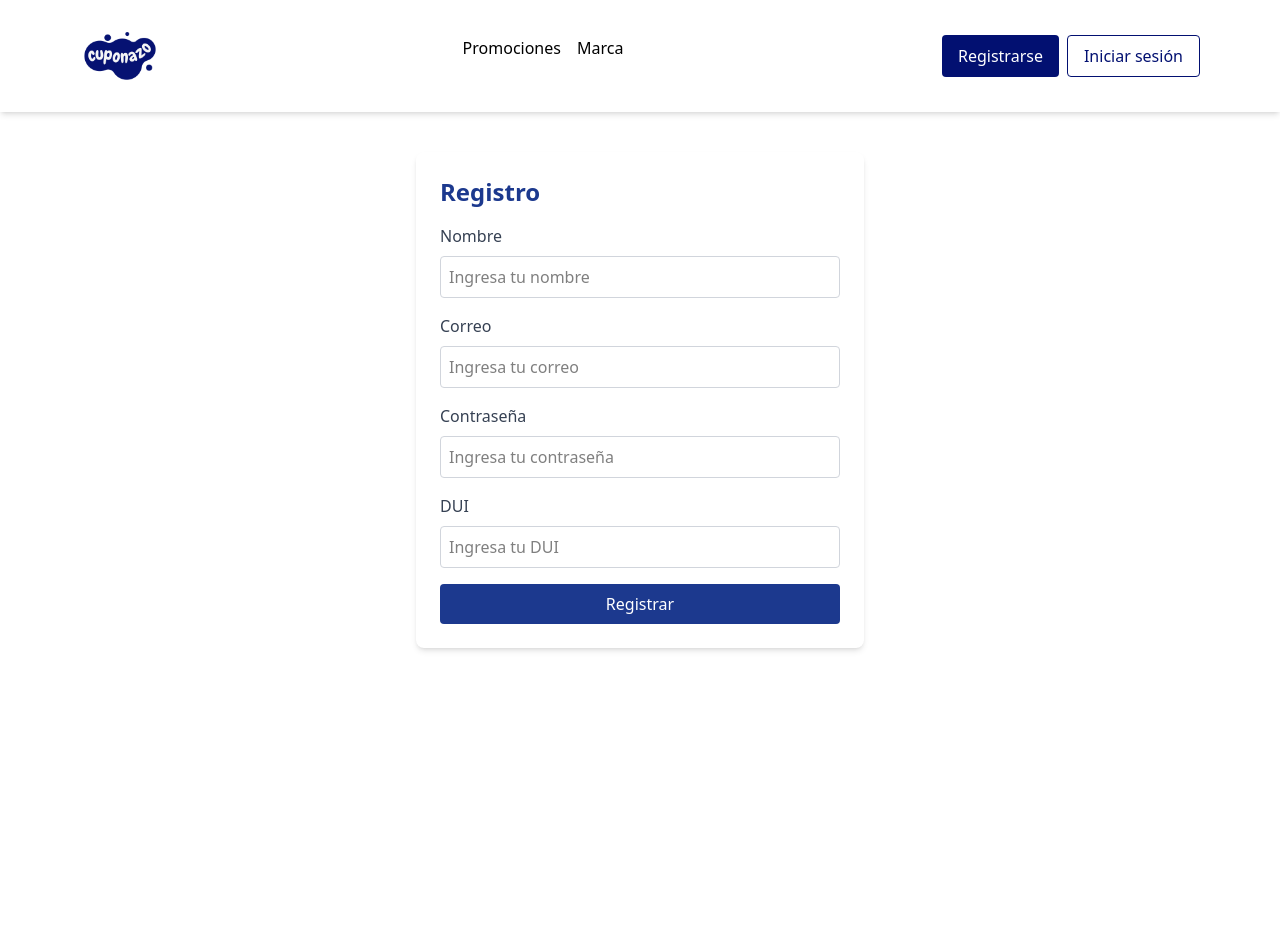
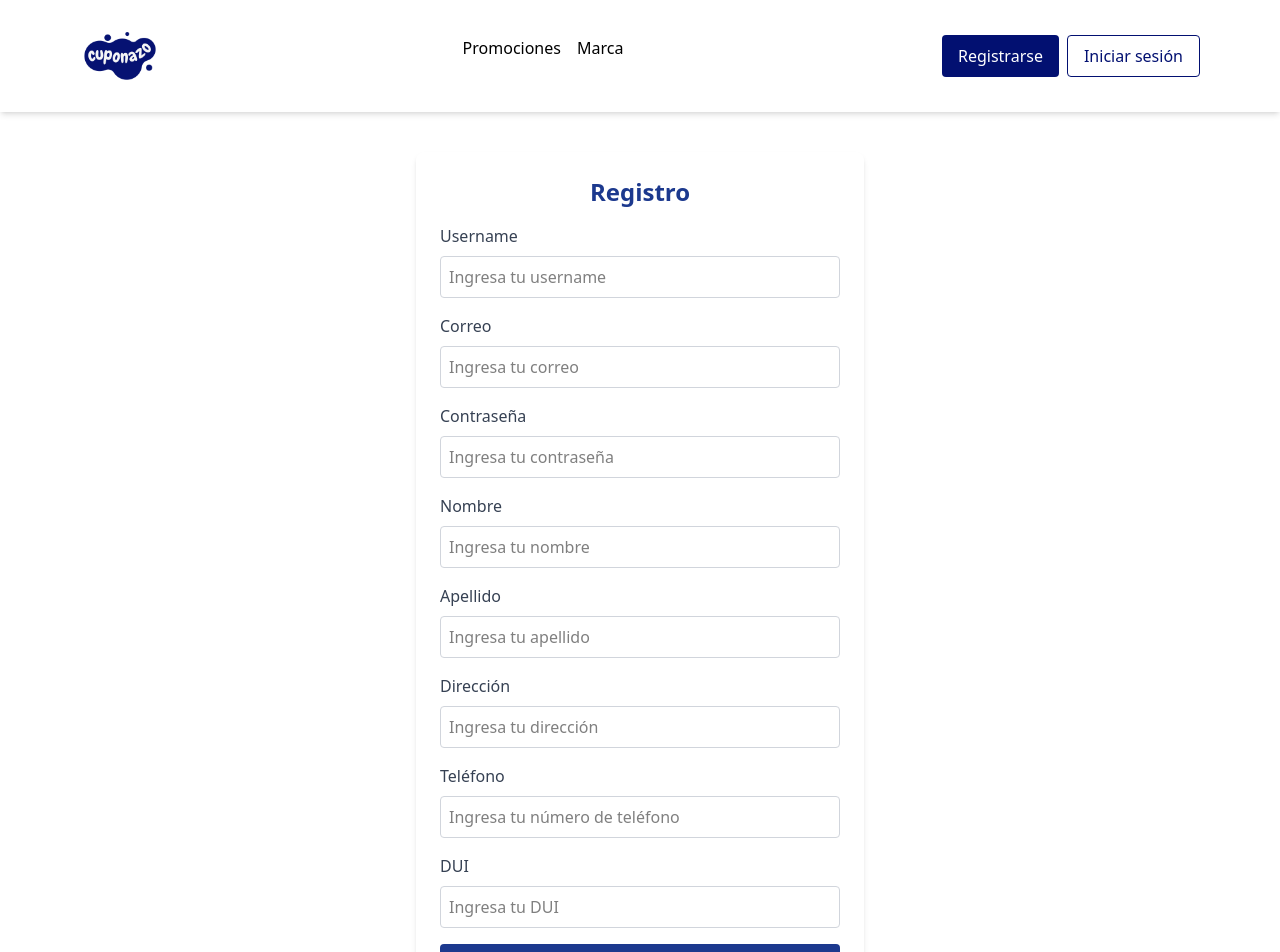
Before and after one commit to OriD-19/la_cuponera_frontend, a React (Vite) app: page /registro in a window 1280 px wide. Shown: the top 952 px of the page. Before the commit the page ends 800 px from the top, so only its background shows below. Built offline with nearby package versions, Linux system fonts and the light colour scheme.

Commit message:
Update login registro 1.7

```diff
--- a/src/Iniciosesion_cliente/Iniciarsesion.jsx
+++ b/src/Iniciosesion_cliente/Iniciarsesion.jsx
@@ -2,7 +2,7 @@ import React, { useState } from "react";
 
 export const IniciarSesion = () => {
     const [formData, setFormData] = useState({
-        correo: '',
+        usuario: '',
         contrasena: '',
     });
 
@@ -19,7 +19,7 @@ export const IniciarSesion = () => {
     const handleSubmit = async (e) => {
         e.preventDefault();
 
-        if (!formData.correo || !formData.contrasena) {
+        if (!formData.usuario || !formData.contrasena) {
             setError('Por favor, ingresa todos los datos');
             return;
         }
@@ -28,7 +28,7 @@ export const IniciarSesion = () => {
         setMensaje('');
 
         try {
-            const response = await fetch('http://localhost:5000/api/login', {
+            const response = await fetch('https://ez7weiqisc.execute-api.us-east-1.amazonaws.com/v1/users/client/login', {
                 method: 'POST',
                 headers: {
                     'Content-Type': 'application/json',
@@ -57,16 +57,35 @@ export const IniciarSesion = () => {
                 {mensaje && <p className="text-green-500 text-sm mb-4">{mensaje}</p>}
                 <form onSubmit={handleSubmit}>
                     <div className="mb-4">
-                        <label htmlFor="correo" className="block text-gray-700">Correo</label>
-                        <input type="email" id="correo" name="correo" value={formData.correo} onChange={handleChange}
-                            className="w-full border border-gray-300 p-2 rounded mt-2" placeholder="Ingresa tu correo" />
+                        <label htmlFor="usuario" className="block text-gray-700">Usuario</label>
+                        <input
+                            type="text"
+                            id="usuario"
+                            name="usuario"
+                            value={formData.usuario}
+                            onChange={handleChange}
+                            className="w-full border border-gray-300 p-2 rounded mt-2"
+                            placeholder="Ingresa tu usuario"
+                        />
                     </div>
                     <div className="mb-4">
                         <label htmlFor="contrasena" className="block text-gray-700">Contraseña</label>
-                        <input type="password" id="contrasena" name="contrasena" value={formData.contrasena} onChange={handleChange}
-                            className="w-full border border-gray-300 p-2 rounded mt-2" placeholder="Ingresa tu contraseña" />
+                        <input
+                            type="password"
+                            id="contrasena"
+                            name="contrasena"
+                            value={formData.contrasena}
+                            onChange={handleChange}
+                            className="w-full border border-gray-300 p-2 rounded mt-2"
+                            placeholder="Ingresa tu contraseña"
+                        />
                     </div>
-                    <button type="submit" className="w-full bg-blue-900 text-white py-2 rounded">Iniciar sesión</button>
+                    <button
+                        type="submit"
+                        className="w-full bg-blue-900 text-white py-2 rounded"
+                    >
+                        Iniciar sesión
+                    </button>
                 </form>
             </div>
         </div>
--- a/src/Registro_cliente/Registro.jsx
+++ b/src/Registro_cliente/Registro.jsx
@@ -2,9 +2,13 @@ import React, { useState } from "react";
 
 export const Registro = () => {
     const [formData, setFormData] = useState({
-        nombre: '',
-        correo: '',
-        contrasena: '',
+        username: '',
+        email: '',
+        password: '',
+        firstName: '',
+        lastName: '',
+        address: '',
+        phoneNumber: '',
         dui: '',
     });
 
@@ -21,7 +25,9 @@ export const Registro = () => {
     const handleSubmit = async (e) => {
         e.preventDefault();
 
-        if (!formData.nombre || !formData.correo || !formData.contrasena || !formData.dui) {
+        // Validación de campos
+        if (!formData.username || !formData.email || !formData.password || !formData.firstName ||
+            !formData.lastName || !formData.address || !formData.phoneNumber || !formData.dui) {
             setError('Por favor, complete todos los campos');
             return;
         }
@@ -30,6 +36,7 @@ export const Registro = () => {
         setMensaje('');
 
         try {
+            // Llamada a la API para registrar al usuario
             const response = await fetch('https://ez7weiqisc.execute-api.us-east-1.amazonaws.com/v1/users/client/register', {
                 method: 'POST',
                 headers: {
@@ -43,7 +50,16 @@ export const Registro = () => {
 
             if (response.ok) {
                 setMensaje('Registro exitoso.');
-                setFormData({ nombre: '', correo: '', contrasena: '', dui: '' });
+                setFormData({
+                    username: '',
+                    email: '',
+                    password: '',
+                    firstName: '',
+                    lastName: '',
+                    address: '',
+                    phoneNumber: '',
+                    dui: '',
+                });
             } else {
                 setError(data.message || 'Error en el registro');
             }
@@ -54,31 +70,112 @@ export const Registro = () => {
 
     return (
         <div className="max-w-md mx-auto mt-10 bg-white p-6 shadow-md rounded-lg">
-            <h2 className="text-2xl font-semibold text-blue-900 mb-4">Registro</h2>
+            <h2 className="text-2xl font-semibold text-blue-900 mb-4 text-center">Registro</h2>
             {error && <p className="text-red-500 text-sm mb-4">{error}</p>}
             {mensaje && <p className="text-green-500 text-sm mb-4">{mensaje}</p>}
             <form onSubmit={handleSubmit}>
                 <div className="mb-4">
-                    <label htmlFor="nombre" className="block text-gray-700">Nombre</label>
-                    <input type="text" id="nombre" name="nombre" value={formData.nombre} onChange={handleChange}
-                        className="w-full border border-gray-300 p-2 rounded mt-2" placeholder="Ingresa tu nombre" />
+                    <label htmlFor="username" className="block text-gray-700">Username</label>
+                    <input
+                        type="text"
+                        id="username"
+                        name="username"
+                        value={formData.username}
+                        onChange={handleChange}
+                        className="w-full border border-gray-300 p-2 rounded mt-2"
+                        placeholder="Ingresa tu username"
+                    />
                 </div>
                 <div className="mb-4">
-                    <label htmlFor="correo" className="block text-gray-700">Correo</label>
-                    <input type="email" id="correo" name="correo" value={formData.correo} onChange={handleChange}
-                        className="w-full border border-gray-300 p-2 rounded mt-2" placeholder="Ingresa tu correo" />
+                    <label htmlFor="email" className="block text-gray-700">Correo</label>
+                    <input
+                        type="email"
+                        id="email"
+                        name="email"
+                        value={formData.email}
+                        onChange={handleChange}
+                        className="w-full border border-gray-300 p-2 rounded mt-2"
+                        placeholder="Ingresa tu correo"
+                    />
                 </div>
                 <div className="mb-4">
-                    <label htmlFor="contrasena" className="block text-gray-700">Contraseña</label>
-                    <input type="password" id="contrasena" name="contrasena" value={formData.contrasena} onChange={handleChange}
-                        className="w-full border border-gray-300 p-2 rounded mt-2" placeholder="Ingresa tu contraseña" />
+                    <label htmlFor="password" className="block text-gray-700">Contraseña</label>
+                    <input
+                        type="password"
+                        id="password"
+                        name="password"
+                        value={formData.password}
+                        onChange={handleChange}
+                        className="w-full border border-gray-300 p-2 rounded mt-2"
+                        placeholder="Ingresa tu contraseña"
+                    />
+                </div>
+                <div className="mb-4">
+                    <label htmlFor="firstName" className="block text-gray-700">Nombre</label>
+                    <input
+                        type="text"
+                        id="firstName"
+                        name="firstName"
+                        value={formData.firstName}
+                        onChange={handleChange}
+                        className="w-full border border-gray-300 p-2 rounded mt-2"
+                        placeholder="Ingresa tu nombre"
+                    />
+                </div>
+                <div className="mb-4">
+                    <label htmlFor="lastName" className="block text-gray-700">Apellido</label>
+                    <input
+                        type="text"
+                        id="lastName"
+                        name="lastName"
+                        value={formData.lastName}
+                        onChange={handleChange}
+                        className="w-full border border-gray-300 p-2 rounded mt-2"
+                        placeholder="Ingresa tu apellido"
+                    />
+                </div>
+                <div className="mb-4">
+                    <label htmlFor="address" className="block text-gray-700">Dirección</label>
+                    <input
+                        type="text"
+                        id="address"
+                        name="address"
+                        value={formData.address}
+                        onChange={handleChange}
+                        className="w-full border border-gray-300 p-2 rounded mt-2"
+                        placeholder="Ingresa tu dirección"
+                    />
+                </div>
+                <div className="mb-4">
+                    <label htmlFor="phoneNumber" className="block text-gray-700">Teléfono</label>
+                    <input
+                        type="text"
+                        id="phoneNumber"
+                        name="phoneNumber"
+                        value={formData.phoneNumber}
+                        onChange={handleChange}
+                        className="w-full border border-gray-300 p-2 rounded mt-2"
+                        placeholder="Ingresa tu número de teléfono"
+                    />
                 </div>
                 <div className="mb-4">
                     <label htmlFor="dui" className="block text-gray-700">DUI</label>
-                    <input type="text" id="dui" name="dui" value={formData.dui} onChange={handleChange}
-                        className="w-full border border-gray-300 p-2 rounded mt-2" placeholder="Ingresa tu DUI" />
+                    <input
+                        type="text"
+                        id="dui"
+                        name="dui"
+                        value={formData.dui}
+                        onChange={handleChange}
+                        className="w-full border border-gray-300 p-2 rounded mt-2"
+                        placeholder="Ingresa tu DUI"
+                    />
                 </div>
-                <button type="submit" className="w-full bg-blue-900 text-white py-2 rounded">Registrar</button>
+                <button
+                    type="submit"
+                    className="w-full bg-blue-900 text-white py-2 rounded"
+                >
+                    Registrar
+                </button>
             </form>
         </div>
     );
```
